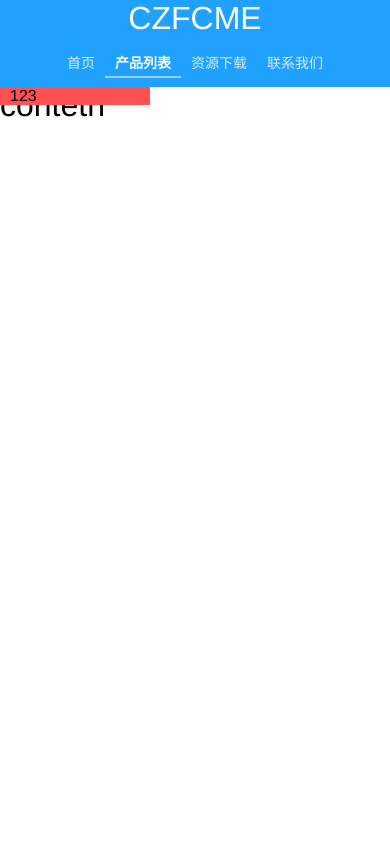
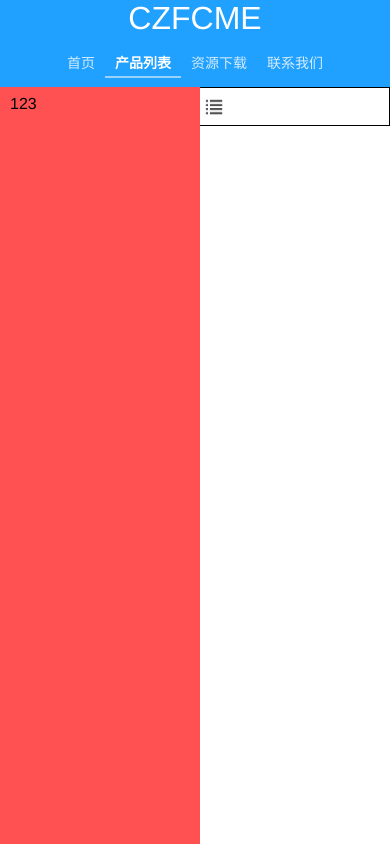
Before and after one commit to luoye-fe/czfcme, a Vue app: page /#/list in a window 390 px wide. Built offline with nearby package versions, Linux system fonts and the light colour scheme.

Commit message:
nav style update

```diff
--- a/src/components/common/head.vue
+++ b/src/components/common/head.vue
@@ -24,6 +24,8 @@ header {
 	width: 100%;
 	min-height: 80px;
 	background: #20a0ff;
+	position: relative;
+	z-index: 999;
 }
 
 .container {
@@ -94,7 +96,7 @@ header {
 	}
 }
 
-@media screen and (max-width: 700px) {
+@media screen and (max-width: 768px) {
 	header {
 		float: none;
 		display: block;
--- a/src/components/list/content.vue
+++ b/src/components/list/content.vue
@@ -10,6 +10,15 @@ export default {
 </script>
 <style scoped>
 .content {
-
+	width: 768px;
+	margin: 0 auto;
+	border: 1px solid #000;
+	box-sizing: border-box;
+	overflow-x: hidden;
+}
+@media screen and (max-width: 768px) {
+	.content {
+		width: 100%;
+	}
 }
 </style>
--- a/src/components/list/nav.vue
+++ b/src/components/list/nav.vue
@@ -1,24 +1,79 @@
 <template>
-	<ul class="nav">
-		<li>123</li>
-	</ul>
+	<div class="sidenav" :style="{left: showMenu ? '0' : '-200px'}">
+		<ul class="nav">
+			<li>123</li>
+		</ul>
+		<span class="menu" @click="toggleMenu">菜单</span>
+	</div>
 </template>
 <script>
+import { IsPC } from '../../utils/index.js';
+
 import metaJSON from '../../metadata.json';
-console.log(metaJSON);
+
 export default {
 	name: 'List-nav',
-
+	data() {
+		return {
+			showMenu: true,
+			left: 0
+		};
+	},
+	created() {
+		if (IsPC()) {
+			this.showMenu = true;
+			this.left = '-200px';
+		} else {
+			this.showMenu = false;
+			this.left = '-150px';
+		}
+	},
+	methods: {
+		toggleMenu() {
+			this.showMenu = !this.showMenu;
+		}
+	}
 };
 </script>
 <style scoped>
-.nav {
-	position: absolute;
+.sidenav {
+	position: fixed;
 	top: 0;
 	left: 0;
 	background-color: #ff5151;
-	width: 150px;
-	margin-bottom: 100%;
-	/*padding-bottom: 100%;*/
+	width: 200px;
+	height: 100%;
+	padding-top: 80px;
+	box-sizing: border-box;
+	transition: all ease 0.2s;
+}
+.nav {
+	position: relative;
+	width: 100%;
+	left: 0;height: 100%;
+	background-color: #ff5151;
+	overflow: auto;
+}
+.menu {
+	position: absolute;left: 100%;
+	top: 85px;margin-left: 10px;
+	background-image: url('../../assets/images/menu.png');
+	background-size: 100%;
+	display: block;
+	width: 24px;
+	height: 24px;
+	text-indent: -999px;
+	cursor: pointer;
+}
+@media screen and (max-width: 700px) {
+	.sidenav {
+		padding-top: 95px;
+	}
+	.menu {
+		top: 98px;
+		margin-left: 5px;
+		width: 18px;
+		height: 18px;
+	}
 }
 </style>
--- /dev/null
+++ b/src/utils/index.js
@@ -0,0 +1,10 @@
+export const IsPC = function() {
+    var userAgentInfo = navigator.userAgent;
+    var Agents = new Array("Android", "iPhone", "SymbianOS", "Windows Phone", "iPad", "iPod");
+    var flag = true;
+    for (var v = 0; v < Agents.length; v++) {
+        if (userAgentInfo.indexOf(Agents[v]) > 0) { flag = false;
+            break; }
+    }
+    return flag;
+};
```
Also changed, not shown: src/assets/images/menu.png (added), src/assets/logo.png (deleted).
